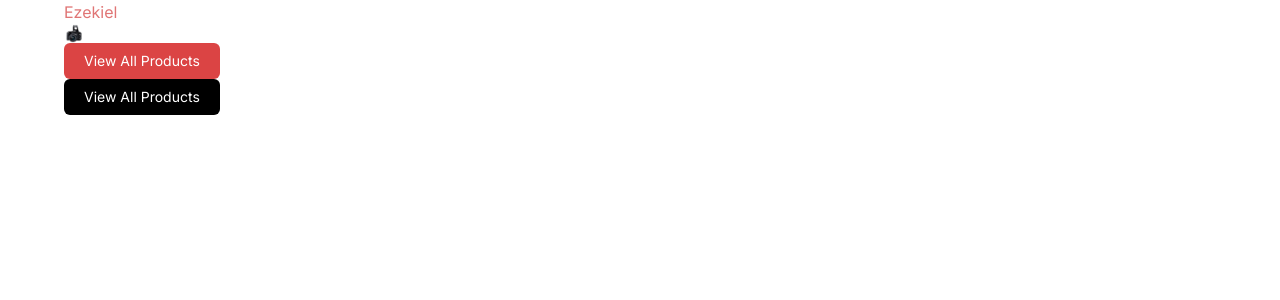
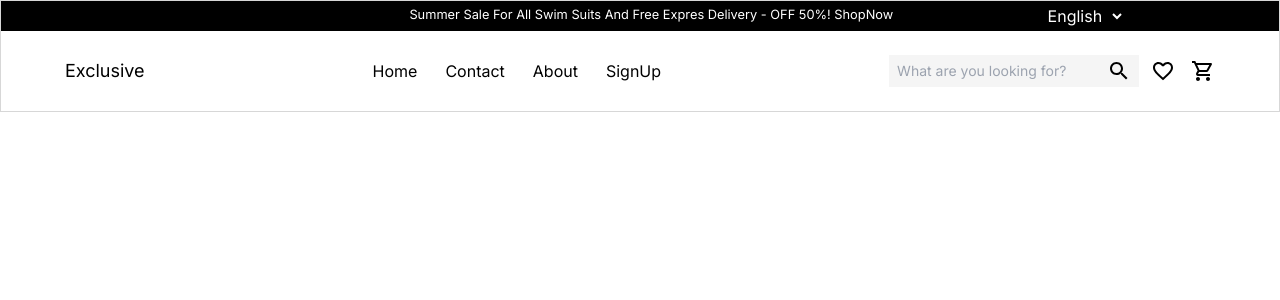
Before and after one commit to EasyCode01/e-shop, a Next.js app: page / in a window 1280 px wide. Shown: the top 300 px of the page. Built offline with nearby package versions, Linux system fonts and the light colour scheme.

Commit message:
created and completed navbar

```diff
--- /dev/null
+++ b/app/components/navbar/Navbar.jsx
@@ -0,0 +1,54 @@
+import { navLinks } from "@/app/constant/data";
+import {
+  FavoriteBorder,
+  Search,
+  ShoppingCartOutlined,
+} from "@mui/icons-material";
+import Link from "next/link";
+
+export default function Navbar() {
+  return (
+    <nav className="flex flex-col justify-center items-center border-tiny">
+      <header className="flex justify-end bg-black text-white  p-1  w-full ">
+        <div className="w-4/5 flex justify-evenly">
+          <small className="">
+            Summer Sale For All Swim Suits And Free Expres Delivery - OFF 50%!{" "}
+            <Link href="/shop">ShopNow</Link>
+          </small>
+          <select className=" bg-transparent border-none">
+            <option value="snglish">English</option>
+            <option value="spanish">Spanish</option>
+          </select>
+        </div>
+      </header>
+
+      <div className="w-full max-w-[90%] 2xl:max-w-[1300px] flex justify-between py-6 items-center md:flex-row">
+        <h1 className="text-center md:text-left text-lg ">Exclusive</h1>
+        <div className="flex gap-7 justify-center md:justify-start">
+          {navLinks.map((navLink, index) => (
+            <Link href={navLink.path} key={index} className="link relative">
+              {navLink.text}
+            </Link>
+          ))}
+        </div>
+        <div className="flex justify-center md:justify-end space-x-3 mt-3 md:mt-0">
+          <form
+            action=""
+            className="flex items-center bg-gray px-2 py-1 text-sm"
+          >
+            <input
+              type="search"
+              placeholder="What are you looking for?"
+              className="outline-0 bg-transparent w-auto"
+            />
+            <Search className="cursor-pointer" />
+          </form>
+          <div className="flex gap-4 justify-center items-center">
+            <FavoriteBorder className="cursor-pointer" />
+            <ShoppingCartOutlined className="cursor-pointer" />
+          </div>
+        </div>
+      </div>
+    </nav>
+  );
+}
--- a/app/constant/data.jsx
+++ b/app/constant/data.jsx
@@ -4,3 +4,37 @@ export const person = {
   name: "Ezekiel",
   image: "/images/canon-camera.png",
 };
+
+export const categories = [
+  {
+    category: "Electronics",
+  },
+  {
+    category: "Furnitures",
+  },
+  {
+    category: "Men's fashion",
+  },
+  {
+    category: "Women's fashion",
+  },
+];
+
+export const navLinks = [
+  {
+    text: "Home",
+    path: "/",
+  },
+  {
+    text: "Contact",
+    path: "/contact",
+  },
+  {
+    text: "About",
+    path: "about",
+  },
+  {
+    text: "SignUp",
+    path: "signup",
+  },
+];
--- a/app/globals.css
+++ b/app/globals.css
@@ -5,6 +5,25 @@
 @layer utilities {
   .container {
     @apply max-w-[90%] 2xl:max-w-[1300px] mx-auto;
+  }
+
+  .border-tiny {
+    border: 1px solid rgba(128, 128, 128, 0.317);
+  }
+
+  .link:after {
+    content: "";
+    position: absolute;
+    left: 0;
+    right: 0;
+    bottom: -2px;
+    border-bottom: 1px solid gray;
+    transform: scaleX(0);
+    transition: transform 0.3s ease;
+  }
+
+  .link:hover:after {
+    transform: scaleX(1);
   }
 
   .btn-primary {
--- a/app/layout.jsx
+++ b/app/layout.jsx
@@ -1,17 +1,23 @@
-import './globals.css'
-import { Inter } from 'next/font/google'
+import "./globals.css";
+import { Inter } from "next/font/google";
 
-const inter = Inter({ subsets: ['latin'] })
+// components
+import Navbar from "./components/navbar/Navbar";
+
+const inter = Inter({ subsets: ["latin"] });
 
 export const metadata = {
-  title: 'Create Next App',
-  description: 'Generated by create next app',
-}
+  title: "Create Next App",
+  description: "Generated by create next app",
+};
 
 export default function RootLayout({ children }) {
   return (
     <html lang="en">
-      <body className={inter.className}>{children}</body>
+      <body className={inter.className}>
+        <Navbar />
+        {children}
+      </body>
     </html>
-  )
+  );
 }
--- a/app/page.jsx
+++ b/app/page.jsx
@@ -5,17 +5,7 @@ import { person } from "./constant/data";
 export default function Home() {
   return (
     <main className="h-[100vh]">
-      <div className="container">
-        <p className="text-light-red">{person.name}</p>
-        <Image src={person.image} alt="Ezekiel" width={20} height={20} />
-
-        <div>
-          <button className="btn-primary">View all Products</button>
-        </div>
-        <div>
-          <button className="btn-dark">View all Products</button>
-        </div>
-      </div>
+      <div className="container"></div>
     </main>
   );
 }
```
